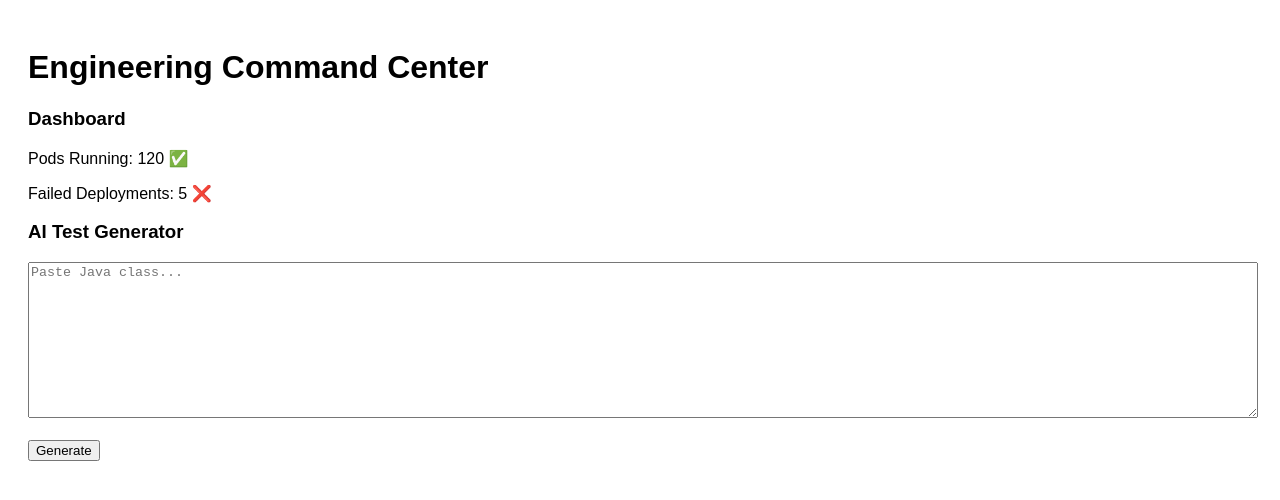
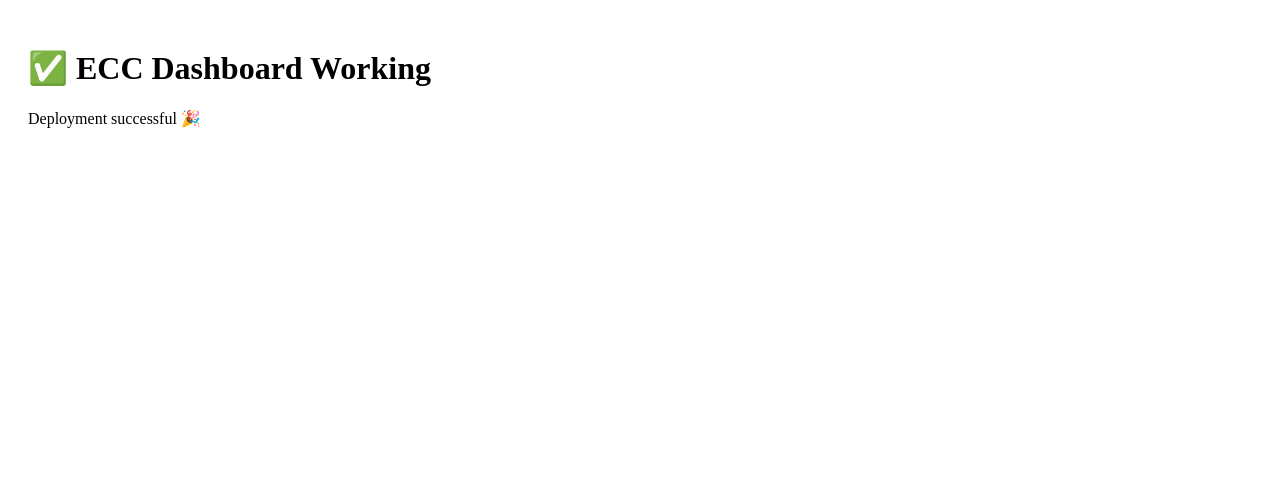
Before and after one commit to janakireddy2026/ecc-dashboard, a Next.js app: page / in a window 1280 px wide. Shown: the top 500 px of the page. Built offline with nearby package versions, Linux system fonts and the light colour scheme.

Commit message:
Update page.tsx

```diff
--- a/app/page.tsx
+++ b/app/page.tsx
@@ -1,28 +1,11 @@
 "use client";
-import React, { useState } from "react";
+import React from "react";
 
 export default function Page() {
-  const [text, setText] = useState("");
-
   return (
-    <div style={{ padding: "20px", fontFamily: "Arial" }}>
-      <h1>Engineering Command Center</h1>
-
-      <h3>Dashboard</h3>
-      <p>Pods Running: 120 ✅</p>
-      <p>Failed Deployments: 5 ❌</p>
-
-      <h3>AI Test Generator</h3>
-      <textarea
-        value={text}
-        onChange={(e) => setText(e.target.value)}
-        placeholder="Paste Java class..."
-        style={{ width: "100%", height: "150px" }}
-      />
-
-      <br /><br />
-      <button>Generate</button>
+    <div style={{ padding: 20 }}>
+      <h1>✅ ECC Dashboard Working</h1>
+      <p>Deployment successful 🎉</p>
     </div>
   );
 }
-``
```
